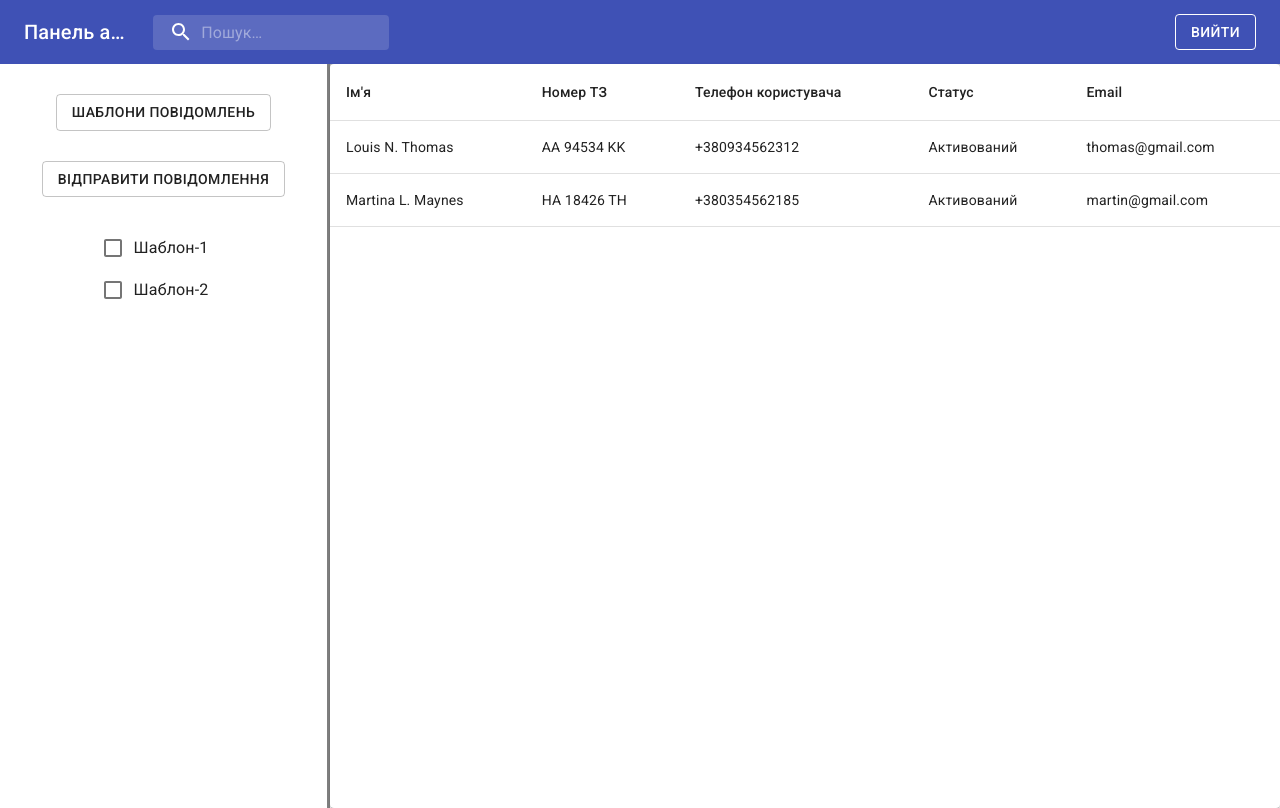
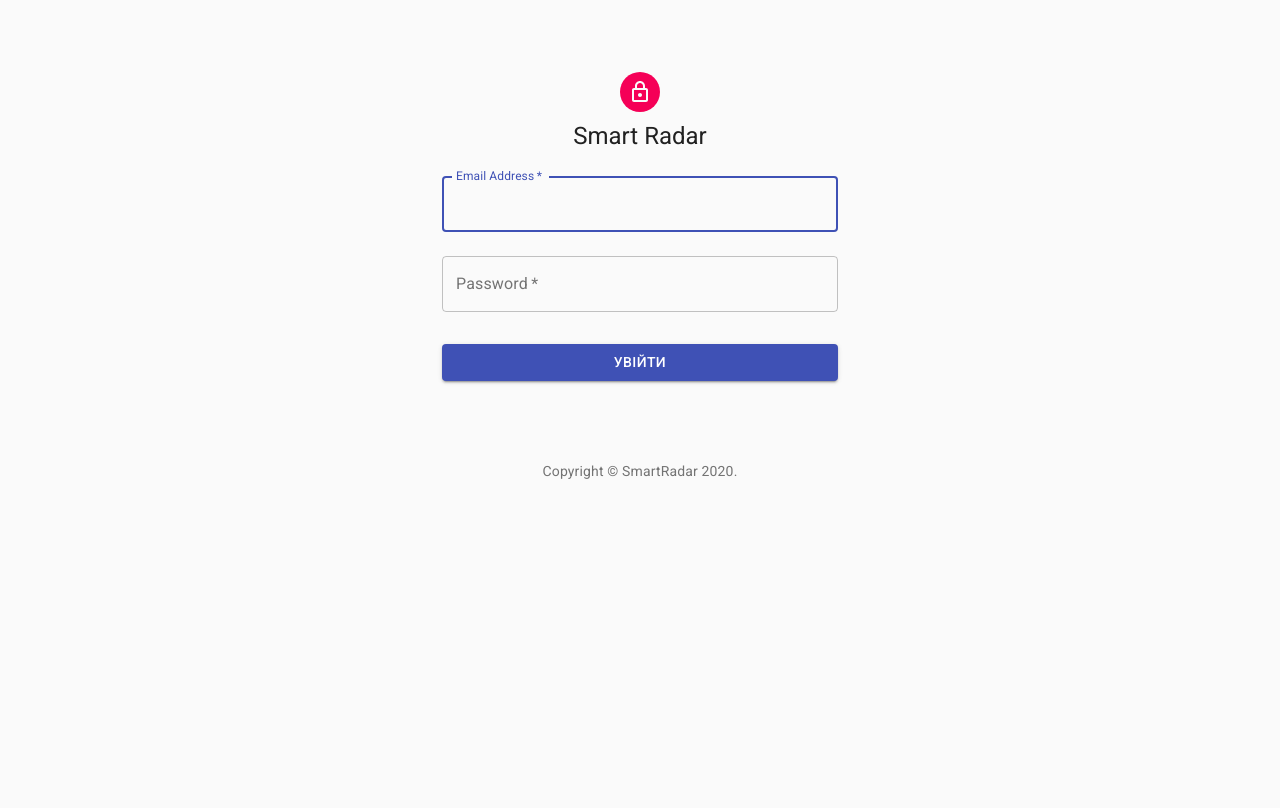
Before and after one commit to se-infotech-internship/client.web.admin, a React (Create React App) app: page / in a window 1280 px wide. Built offline with nearby package versions, Linux system fonts and the light colour scheme.

Commit message:
save chamges

```diff
--- a/src/App.tsx
+++ b/src/App.tsx
@@ -13,7 +13,7 @@ export default function App() {
 
   return (
     <div>
-      {!isAuth ? <HomePage /> : <LoginPage />}
+      {isAuth ? <HomePage /> : <LoginPage />}
     </div>
   );
 }
```
